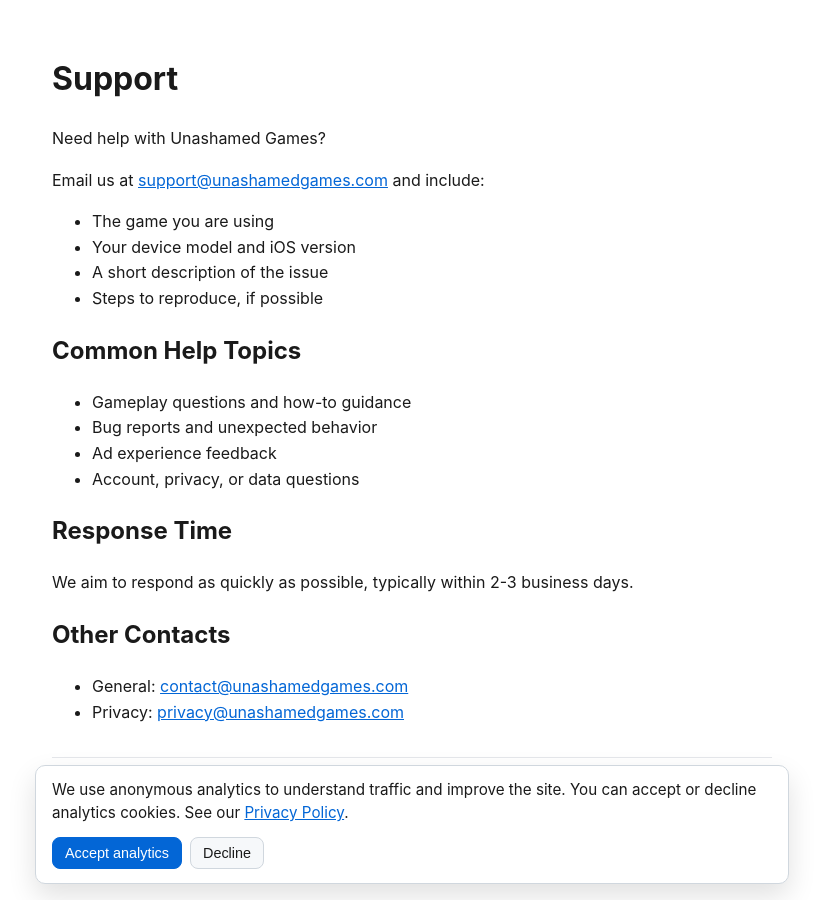
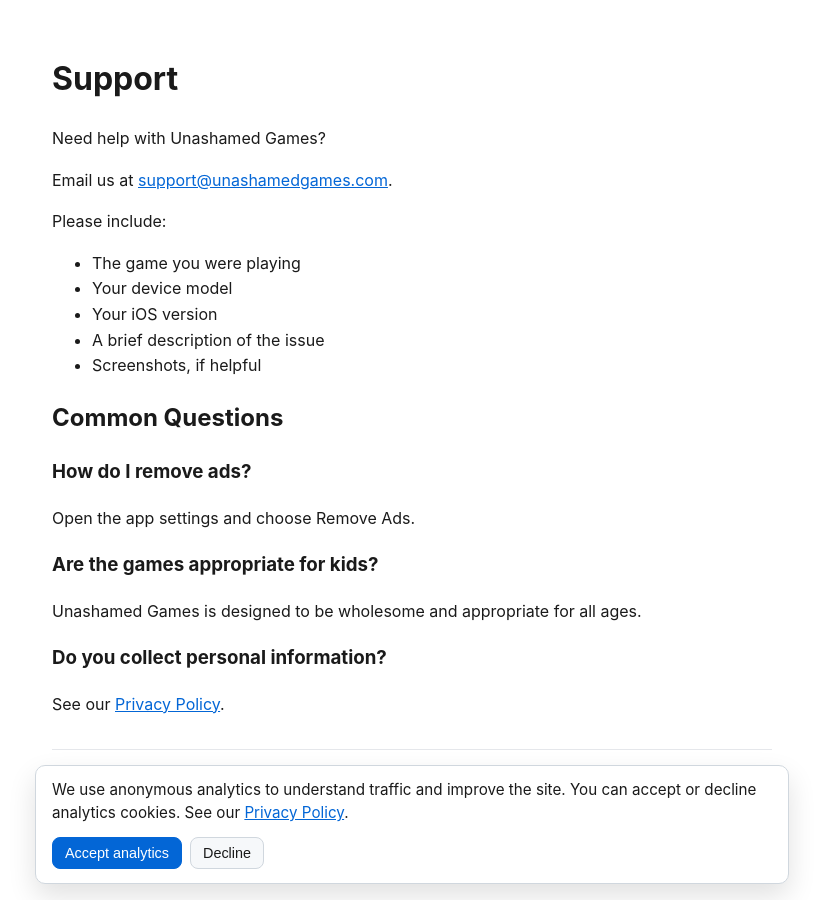
Before and after one commit to Unashamed-Games/marketing-site, a Jekyll site: the page built from support.md, in a window 1280 px wide. Shown: the whole page, without its empty margins (228-1051 px from the left). Built offline with Jekyll 4.4.1, drawn with Linux system fonts in a browser that asks for light colours.

Commit message:
Revise support.md for clarity and structure; update contact information and common questions

```diff
--- a/support.md
+++ b/support.md
@@ -1,33 +1,32 @@
 ---
 layout: default
-title: Support - Unashamed Games
-description: >-
-  Support contact and help information for Unashamed Games apps.
+title: Support — Unashamed Games
+description: Get support for Unashamed Games iOS apps.
 ---
 
 # Support
 
 Need help with Unashamed Games?
 
-Email us at [support@unashamedgames.com](mailto:support@unashamedgames.com) and include:
+Email us at [support@unashamedgames.com](mailto:support@unashamedgames.com).
 
-- The game you are using
-- Your device model and iOS version
-- A short description of the issue
-- Steps to reproduce, if possible
+Please include:
+- The game you were playing
+- Your device model
+- Your iOS version
+- A brief description of the issue
+- Screenshots, if helpful
 
-## Common Help Topics
+## Common Questions
 
-- Gameplay questions and how-to guidance
-- Bug reports and unexpected behavior
-- Ad experience feedback
-- Account, privacy, or data questions
+### How do I remove ads?
 
-## Response Time
+Open the app settings and choose Remove Ads.
 
-We aim to respond as quickly as possible, typically within 2-3 business days.
+### Are the games appropriate for kids?
 
-## Other Contacts
+Unashamed Games is designed to be wholesome and appropriate for all ages.
 
-- General: [contact@unashamedgames.com](mailto:contact@unashamedgames.com)
-- Privacy: [privacy@unashamedgames.com](mailto:privacy@unashamedgames.com)
+### Do you collect personal information?
+
+See our [Privacy Policy](privacy).
```
